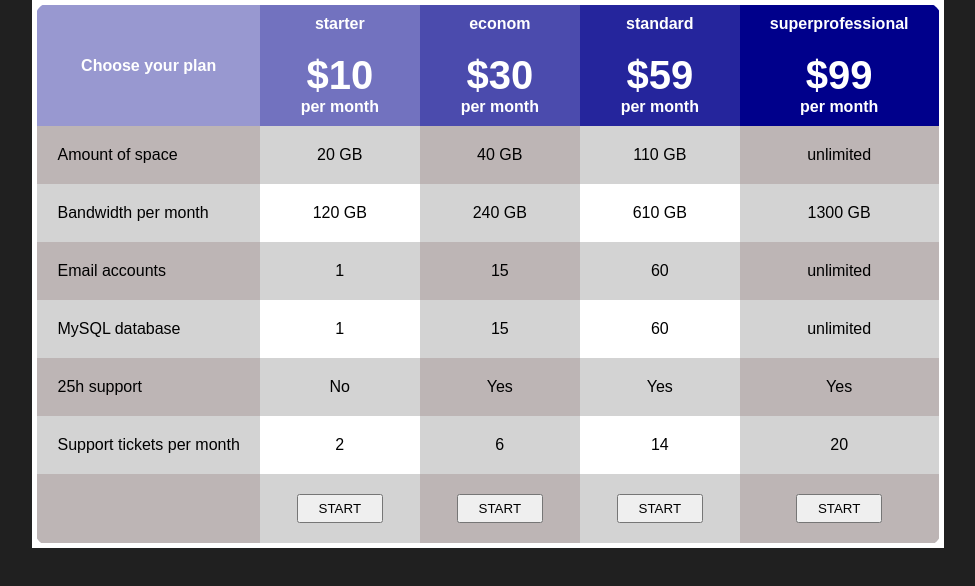
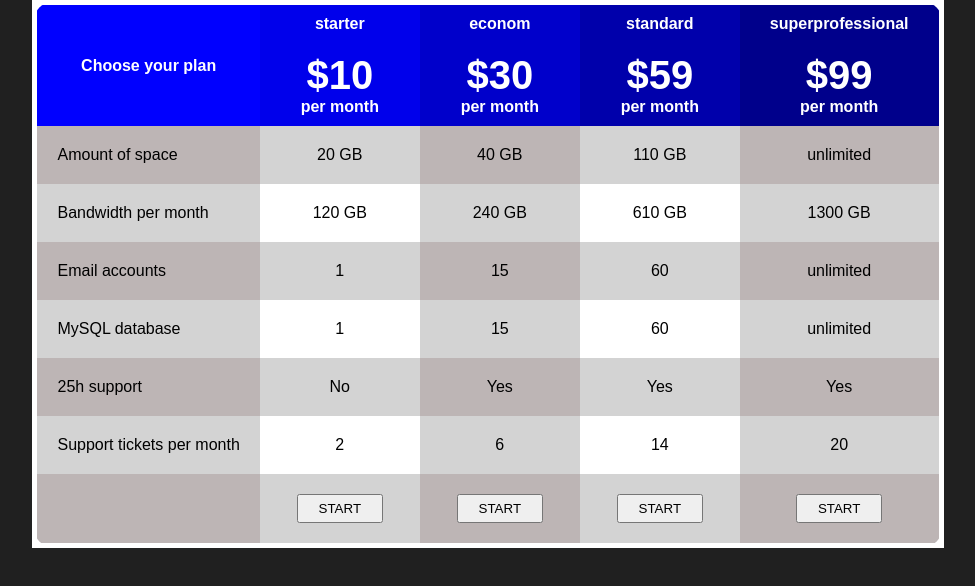
Before and after one commit to Myhaylo1/css_table, a plain HTML site: page index.html in a window 1280 px wide. Shown: the whole page, without its empty margins (152-1127 px from the left). Drawn offline with Linux system fonts and the light colour scheme.

Commit message:
Endian commit: table with out problems.

```diff
--- a/css/style.css
+++ b/css/style.css
@@ -66,7 +66,7 @@ tr:nth-last-child(1) td:nth-last-child(1){
 .tableHeader{
     min-width: 100px;
     padding: 10px 30px;
-    background-color: darkblue;
+    /*background-color: darkblue;*/
     color: white;
     font-weight: bold;
 }
--- a/index.html
+++ b/index.html
@@ -10,23 +10,23 @@
 <table>
   <tbody>
   <tr>
-        <td class="tableHeader" style="opacity: 0.4">Choose your plan</td>
-        <td class="tableHeader" style="opacity: 0.55">
+    <td class="tableHeader" style="background-color: #0000ff">Choose your plan</td>
+    <td class="tableHeader" style="background-color: #0000eb">
       <p class="tableHeaderPlan">starter</p>
       <p class="tableHeaderCost">$10</p>
       <p class="tableHeaderRange">per month</p>
     </td>
-        <td class="tableHeader" style="opacity: 0.7">
+    <td class="tableHeader" style="background-color: #0000cb">
       <p class="tableHeaderPlan">econom</p>
       <p class="tableHeaderCost">$30</p>
       <p class="tableHeaderRange">per month</p>
     </td>
-        <td class="tableHeader" style="opacity: 0.85">
+    <td class="tableHeader" style="background-color: #0000ab">
       <p class="tableHeaderPlan">standard</p>
       <p class="tableHeaderCost">$59</p>
       <p class="tableHeaderRange">per month</p>
     </td>
-        <td class="tableHeader">
+    <td class="tableHeader" style="background-color: #00008b">
       <p class="tableHeaderPlan">superprofessional</p>
       <p class="tableHeaderCost">$99</p>
       <p class="tableHeaderRange">per month</p>
```
Lines whose indentation alone changed are shown as unchanged.
